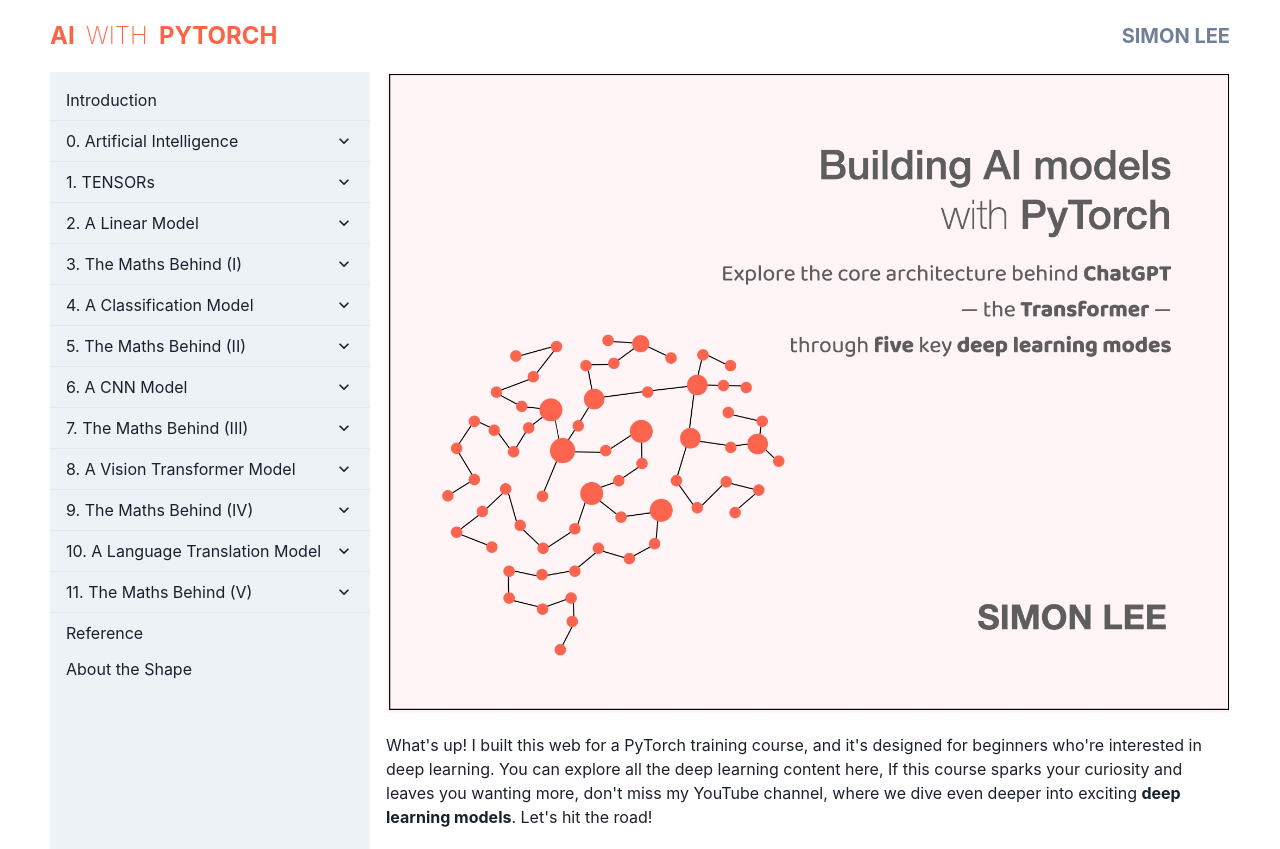
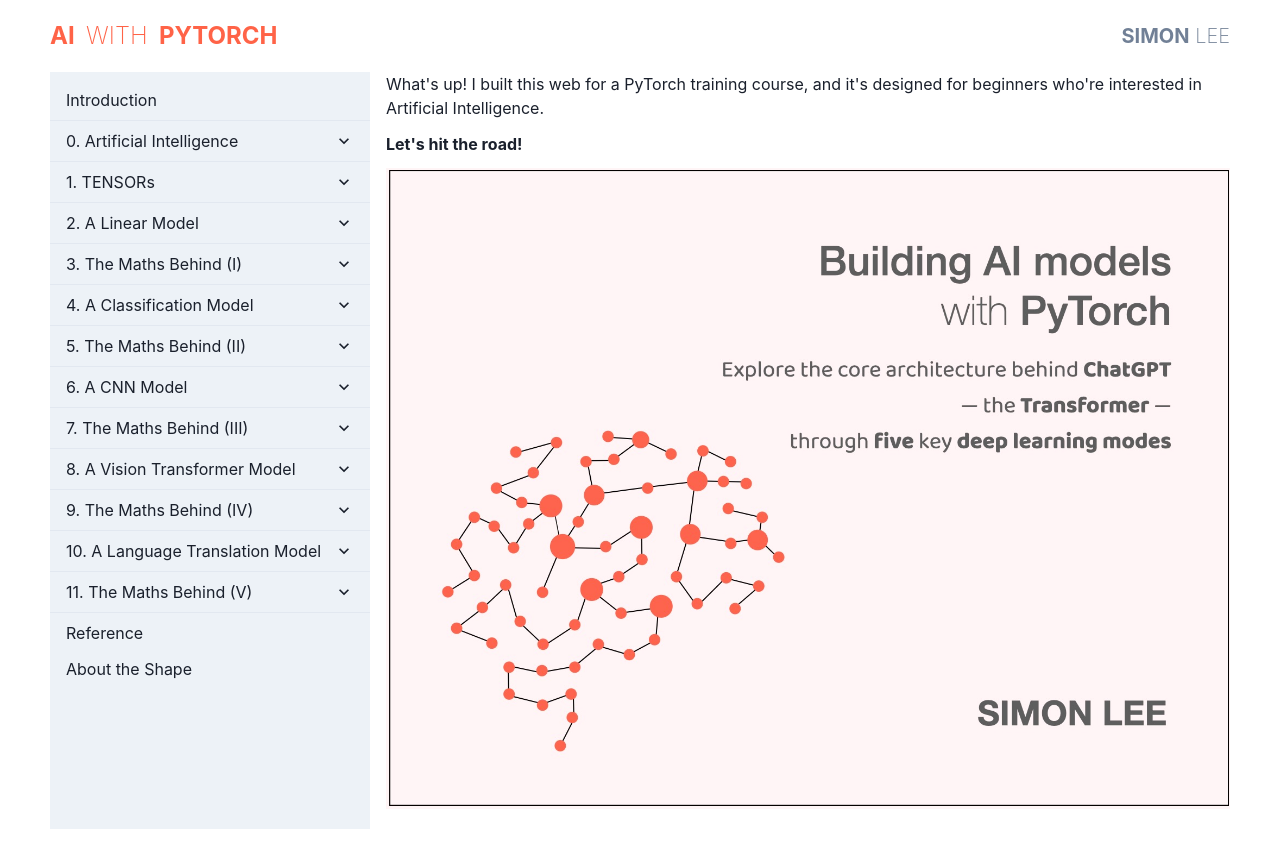
Before and after one commit to lqfeng2022/pytorch-hub, a React (Vite) app: page / in a window 1280 px wide. Built offline with nearby package versions, Linux system fonts and the light colour scheme.

Commit message:
HomePage layout rearrange

```diff
--- a/src/HomePage.tsx
+++ b/src/HomePage.tsx
@@ -2,6 +2,7 @@
   Box,
   Button,
   Center,
+  HStack,
   Image,
   Stack,
   Text,
@@ -26,11 +27,13 @@
 
   return (
     <Center>
-      <Stack spacing={5} pb={5}>
+      <Stack spacing={3} pb={5}>
         { showContent && <>
-          <Image src={bookImage} alt='Book Cover'/>
-          <Text>What's up! I built this web for a PyTorch training course, and it's designed for beginners who're interested in deep learning. You can explore all the deep learning content here,  If this course sparks your curiosity and leaves you wanting more, don't miss my YouTube channel, where we dive even deeper into exciting <Text as='b'>deep learning models</Text>. Let's hit the road!</Text>
-          {!isLargeScreen &&
+          <Text>
+            What's up! I built this web for a PyTorch training course, and it's designed for beginners who're interested in Artificial Intelligence.
+          </Text>
+          <Text fontWeight='bold'>Let's hit the road!</Text>
+          { !isLargeScreen &&
             <Button
             bg='tomato'
             color='white'
@@ -38,29 +41,27 @@
             h='35px'
             onClick={handleShow}
             _hover={{ bg: '#E53E3E' }}
-            >
-              SHALL WE
-            </Button>
+            >SHALL WE</Button>
           }
+          <Image src={bookImage} alt='Book Cover'/>
         </>}
-        {useBreakpointValue({base: show, lg: false}) &&
+        { useBreakpointValue({base: show, lg: false}) &&
           <Box
             w={{ base: '350px', sm: '450px', md: '700px' }}
             position='relative'
             pb='70px'
           >
-            <BookList/>
+            <HStack justifyContent='space-between'>
+              <Text fontWeight='bold' color='gray.500' borderBottom='1px solid red'>BOOK LIST:</Text>
               <Button
                 colorScheme='gray'
+                color='gray.500'
                 w='80px'
                 h='35px'
                 onClick={handleHide}
-              position='absolute'
-              right='0'
-              bottom='30px'
-            >
-              CLOSE
-            </Button>
+              >CLOSE</Button>
+            </HStack>
+            <BookList/>
           </Box>
         }
       </Stack>
--- a/src/components/NavBar.tsx
+++ b/src/components/NavBar.tsx
@@ -20,12 +20,14 @@
             whiteSpace='nowrap'
             fontSize='2xl'
             color='tomato'
-            _hover={{ color: '#E53E3E' }}
+            _hover={{ color: '#718096' }}
           >
             AI &nbsp;<Text as='span' fontWeight='thin'>WITH</Text> &nbsp;PYTORCH
           </Text>
         </Link>
-        <Text as='b' fontSize='xl' color='gray.500'>SIMON LEE</Text>
+        <Text as='b' fontSize='xl' color='gray.500'>SIMON
+          <Text as='span' fontWeight='thin'> LEE</Text>
+        </Text>
       </HStack>
     </Container>
   );
```
Lines whose indentation alone changed are shown as unchanged.
